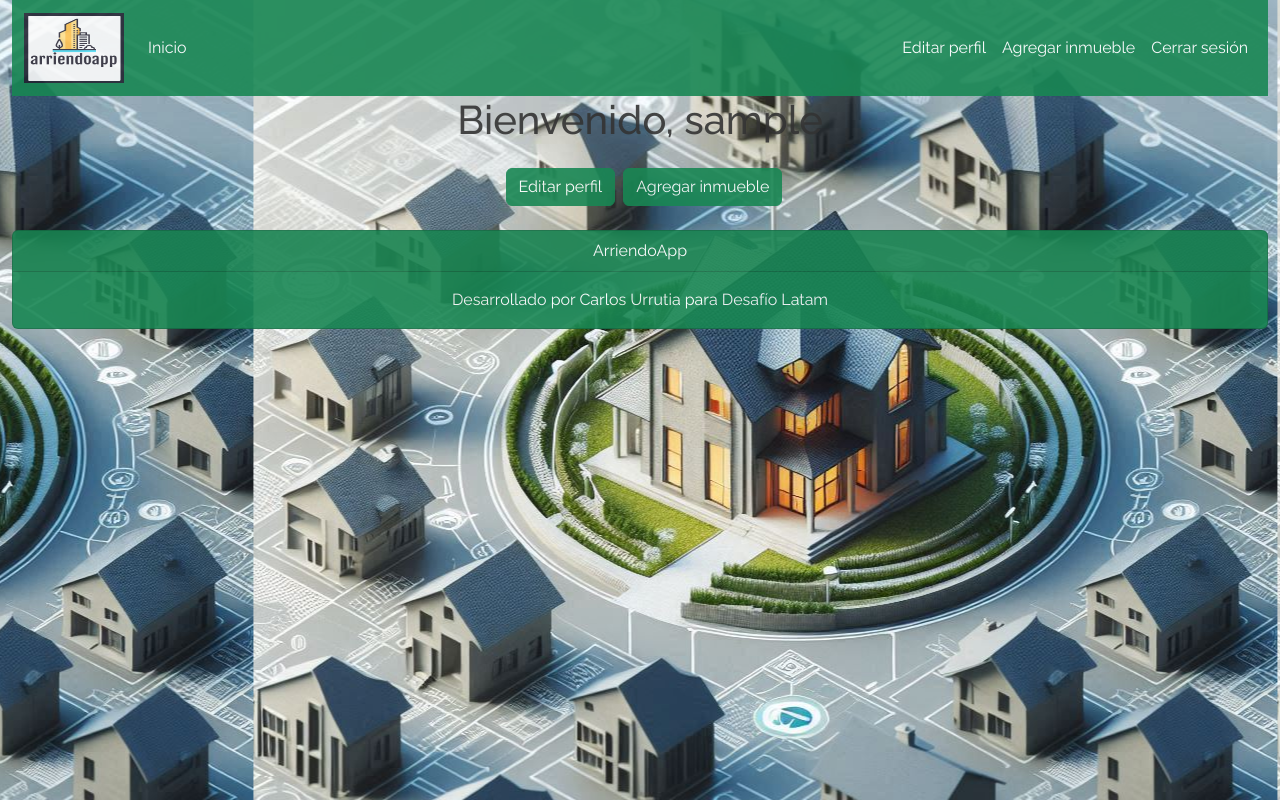
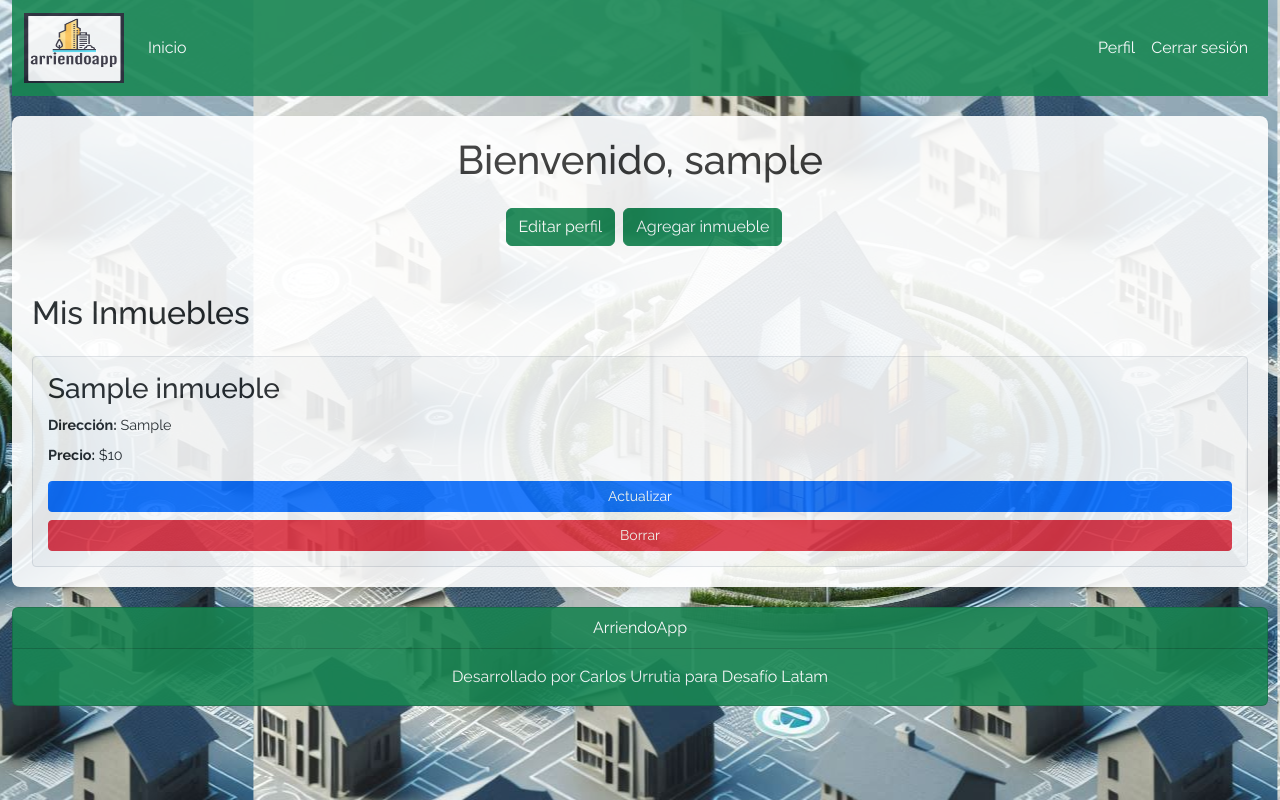
Before and after one commit to cfurrutia/M7_inmueble_django, a Django app: page /perfil/ in a window 1280 px wide. Run offline with Django 5.2, Linux system fonts and the light colour scheme; a user stored in the database is signed in; tables that the repository leaves empty hold one stand-in row (values such as "Sample post"); parts of the project's set-up code (start-up, migrations or seed data) failed here and were passed over; some libraries are stand-ins or nearby versions.

Commit message:
se agrega vista y redireccion para editar y borrar inmuebles

```diff
--- a/arriendoapp/forms.py
+++ b/arriendoapp/forms.py
@@ -5,8 +5,8 @@ from django.contrib.auth.forms import UserCreationForm
 
 # Formulario para crear un inmueble
 class InmuebleForm(forms.ModelForm):
-    region = forms.ModelChoiceField(queryset=Region.objects.all(), empty_label="Seleccione una región")
-    comuna = forms.ModelChoiceField(queryset=Comuna.objects.none(), empty_label="Seleccione una comuna")
+    region = forms.ModelChoiceField(queryset=Region.objects.all(), empty_label="Región")
+    comuna = forms.ModelChoiceField(queryset=Comuna.objects.none(), empty_label="Comuna")
 
     class Meta:
         model = Inmueble
--- a/arriendoapp/templates/base.html
+++ b/arriendoapp/templates/base.html
@@ -8,6 +8,7 @@
     <link href="https://fonts.googleapis.com/css2?family=Raleway:ital,wght@0,100..900;1,100..900&display=swap"
         rel="stylesheet">
     <link href="https://cdn.jsdelivr.net/npm/bootstrap@5.3.3/dist/css/bootstrap.min.css" rel="stylesheet" integrity="sha384-QWTKZyjpPEjISv5WaRU9OFeRpok6YctnYmDr5pNlyT2bRjXh0JMhjY6hW+ALEwIH" crossorigin="anonymous">
+    <link href="https://cdn.jsdelivr.net/npm/select2@4.1.0-rc.0/dist/css/select2.min.css" rel="stylesheet" />
     <link href="{% static 'css/styles.css' %}" rel="stylesheet">
     <script src="{% static 'js/script.js' %}"></script>
   </head>
--- a/arriendoapp/templates/navbar.html
+++ b/arriendoapp/templates/navbar.html
@@ -17,10 +17,7 @@
             <ul class="navbar-nav">
                 {% if user.is_authenticated %}
                     <li class="nav-item">
-                        <a href="{% url 'editar_perfil' %}" class="nav-link text-white">Editar perfil</a>
-                    </li>
-                    <li class="nav-item">
-                        <a href="{% url 'agregar_inmueble' %}" class="nav-link text-white">Agregar inmueble</a>
+                        <a href="{% url 'perfil' %}" class="nav-link text-white">Perfil</a>
                     </li>
                     <li class="nav-item">
                         <form method="post" action="{% url 'logout' %}" class="d-inline">
--- a/arriendoapp/templates/perfil.html
+++ b/arriendoapp/templates/perfil.html
@@ -1,11 +1,32 @@
 {% extends 'base.html' %}
+{% block 'content' %}
 
-{% block 'content' %}
-<h1 class="text-center form-title">Bienvenido, {{ user.username }}</h1>
+<div class="content-container">
+    <h1 class="form-title">Bienvenido, {{ user.username }}</h1>
 
-<div class="d-flex justify-content-center my-4">
-    <a href="{% url 'editar_perfil' %}" class="btn btn-success h1-perfil mr-3 mx-2">Editar perfil</a>
-    <a href="{% url 'agregar_inmueble' %}" class="btn btn-success h1-perfil">Agregar inmueble</a>
+    <div class="d-flex justify-content-center my-4">
+        <a href="{% url 'editar_perfil' %}" class="btn btn-success mr-3 mx-2">Editar perfil</a>
+        <a href="{% url 'agregar_inmueble' %}" class="btn btn-success">Agregar inmueble</a>
+    </div>
+
+    {% if inmuebles %}
+        <h2 class="mt-5 mb-4">Mis Inmuebles</h2>
+        <div class="inmuebles-grid">
+            {% for inmueble in inmuebles %}
+                <div class="inmueble-card">
+                    <h3>{{ inmueble.nombre }}</h3>
+                    <p><strong>Dirección:</strong> {{ inmueble.direccion }}</p>
+                    <p><strong>Precio:</strong> ${{ inmueble.precio_arriendo }}</p>
+                    <div class="mt-3">
+                        <a href="{% url 'actualizar_inmueble' inmueble.id %}" class="btn btn-sm btn-primary mb-2">Actualizar</a>
+                        <a href="{% url 'borrar_inmueble' inmueble.id %}" class="btn btn-sm btn-danger">Borrar</a>
+                    </div>
+                </div>
+            {% endfor %}
+        </div>
+    {% else %}
+        <p class="text-center mt-5">Aún no has publicado ningún inmueble.</p>
+    {% endif %}
 </div>
 
 {% endblock %}
--- a/arriendoapp/urls.py
+++ b/arriendoapp/urls.py
@@ -9,6 +9,8 @@ urlpatterns = [
     path('crear_usuario/', views.crear_usuario, name='crear_usuario'),
     path('editar_perfil/', views.editar_perfil, name='editar_perfil'),
     path('agregar_inmueble/', views.agregar_inmueble, name='agregar_inmueble'),
+    path('actualizar_inmueble/<int:inmueble_id>/', views.actualizar_inmueble, name='actualizar_inmueble'),
+    path('borrar_inmueble/<int:inmueble_id>/', views.borrar_inmueble, name='borrar_inmueble'),
     path('obtener_comunas/', views.obtener_comunas, name='obtener_comunas'),
     path('solicitar_arriendo/<int:inmueble_id>/', views.solicitar_arriendo, name='solicitar_arriendo'),
 
--- a/arriendoapp/views.py
+++ b/arriendoapp/views.py
@@ -62,7 +62,9 @@ def login_view(request):
 # Vista para mostrar el perfil del usuario
 @login_required
 def perfil(request):
-    return render(request, 'perfil.html')
+    usuario = request.user.usuario
+    inmuebles = Inmueble.objects.filter(arrendador=usuario)
+    return render(request, 'perfil.html', {'usuario': usuario, 'inmuebles': inmuebles})
 
 # Vista para editar el perfil del usuario
 @login_required
@@ -89,13 +91,44 @@ def agregar_inmueble(request):
         form = InmuebleForm(request.POST)
         if form.is_valid():
             inmueble = form.save(commit=False)
-            inmueble.arrendador = request.user.usuario
+            usuario = request.user.usuario
+            inmueble.arrendador = usuario
             inmueble.save()
+
+            # Cambiar el tipo de usuario a 'arrendador' si no lo era ya
+            if usuario.tipo_usuario == 'arrendatario':
+                usuario.tipo_usuario = 'arrendador'
+                usuario.save()
+            elif usuario.tipo_usuario == 'ambos':
+                pass  # Ya es ambos, no necesita cambiar
+
             messages.success(request, 'Inmueble agregado exitosamente.')
             return redirect('perfil')
     else:
         form = InmuebleForm()
     return render(request, 'agregar_inmueble.html', {'form': form})
+
+@login_required
+def actualizar_inmueble(request, inmueble_id):
+    inmueble = get_object_or_404(Inmueble, id=inmueble_id, arrendador=request.user.usuario)
+    if request.method == 'POST':
+        form = InmuebleForm(request.POST, instance=inmueble)
+        if form.is_valid():
+            form.save()
+            messages.success(request, 'Inmueble actualizado exitosamente.')
+            return redirect('perfil')
+    else:
+        form = InmuebleForm(instance=inmueble)
+    return render(request, 'actualizar_inmueble.html', {'form': form, 'inmueble': inmueble})
+
+@login_required
+def borrar_inmueble(request, inmueble_id):
+    inmueble = get_object_or_404(Inmueble, id=inmueble_id, arrendador=request.user.usuario)
+    if request.method == 'POST':
+        inmueble.delete()
+        messages.success(request, 'Inmueble borrado exitosamente.')
+        return redirect('perfil')
+    return render(request, 'borrar_inmueble.html', {'inmueble': inmueble})
 
 # Vista para solicitar el arriendo de un inmueble (aun no implementada en html urls)
 @login_required
--- a/consultas/inmuebles_por_comuna.txt
+++ b/consultas/inmuebles_por_comuna.txt
@@ -1,3 +1,3 @@
-ID: 1 - Nombre: Casa en Valparaiso - Comuna: Valparaíso
+ID: 1 - Nombre: Departamento en Valparaiso - Comuna: Valparaíso
 Descripción: Amplio, buen lugar para vivir,  con buena locomoción
 Región: Valparaíso
```
Also changed, not shown: arriendoapp/templates/actualizar_inmueble.html (added, +30 -0 lines), arriendoapp/templates/borrar_inmueble.html (added, +10 -0 lines).
